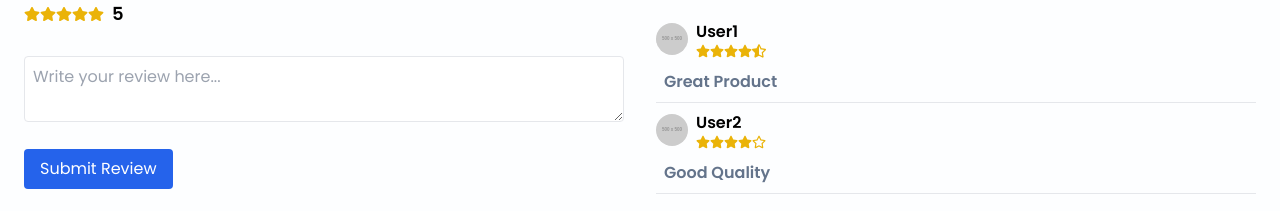
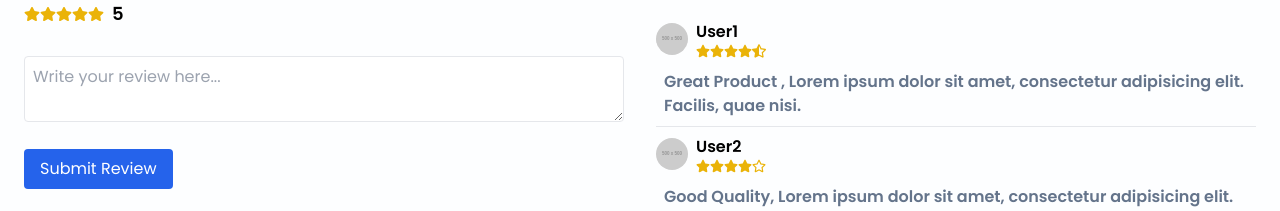
Before and after one commit to tanmay-haldar0/e-commerce-frontend, a React (Vite) app: page /product/1 in a window 1280 px wide. Shown: the part 720-931 px from the top of the page. Built offline with nearby package versions, Linux system fonts and the light colour scheme.

Commit message:
product page ongoing

```diff
--- a/src/pages/ProductPage.jsx
+++ b/src/pages/ProductPage.jsx
@@ -10,13 +10,13 @@ const ProductPage = () => {
   const [review, setReview] = useState('')
   const [reviews, setReviews] = useState([
     {
-      text: 'Great Product',
+      text: 'Great Product , Lorem ipsum dolor sit amet, consectetur adipisicing elit. Facilis, quae nisi.',
       rating: 4.5,
       userName: 'User1',
       userImage: 'https://placehold.co/500'
     },
     {
-      text: 'Good Quality',
+      text: 'Good Quality, Lorem ipsum dolor sit amet, consectetur adipisicing elit. Facilis, quae nisi.',
       rating: 4,
       userName: 'User2',
       userImage: 'https://placehold.co/500'
```
